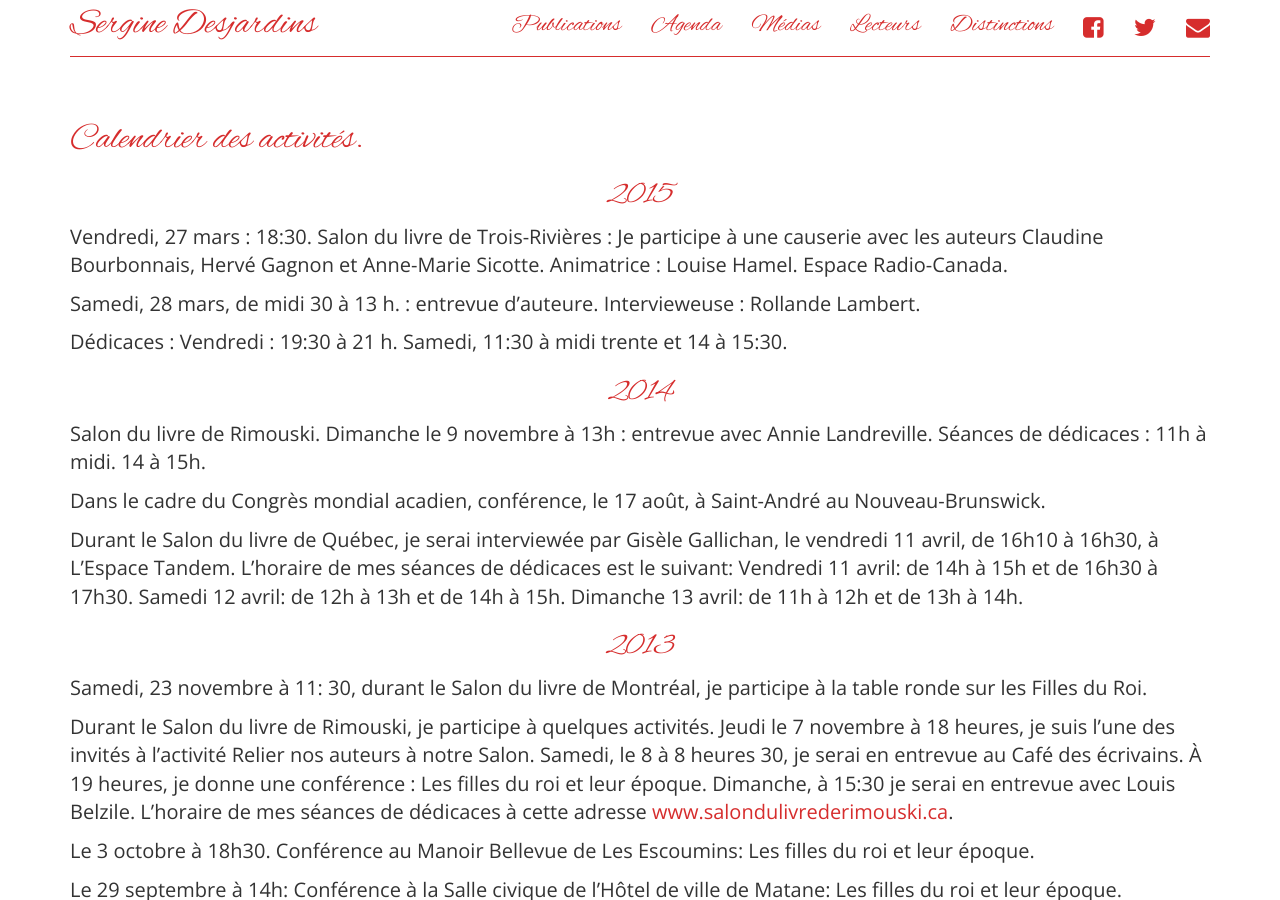
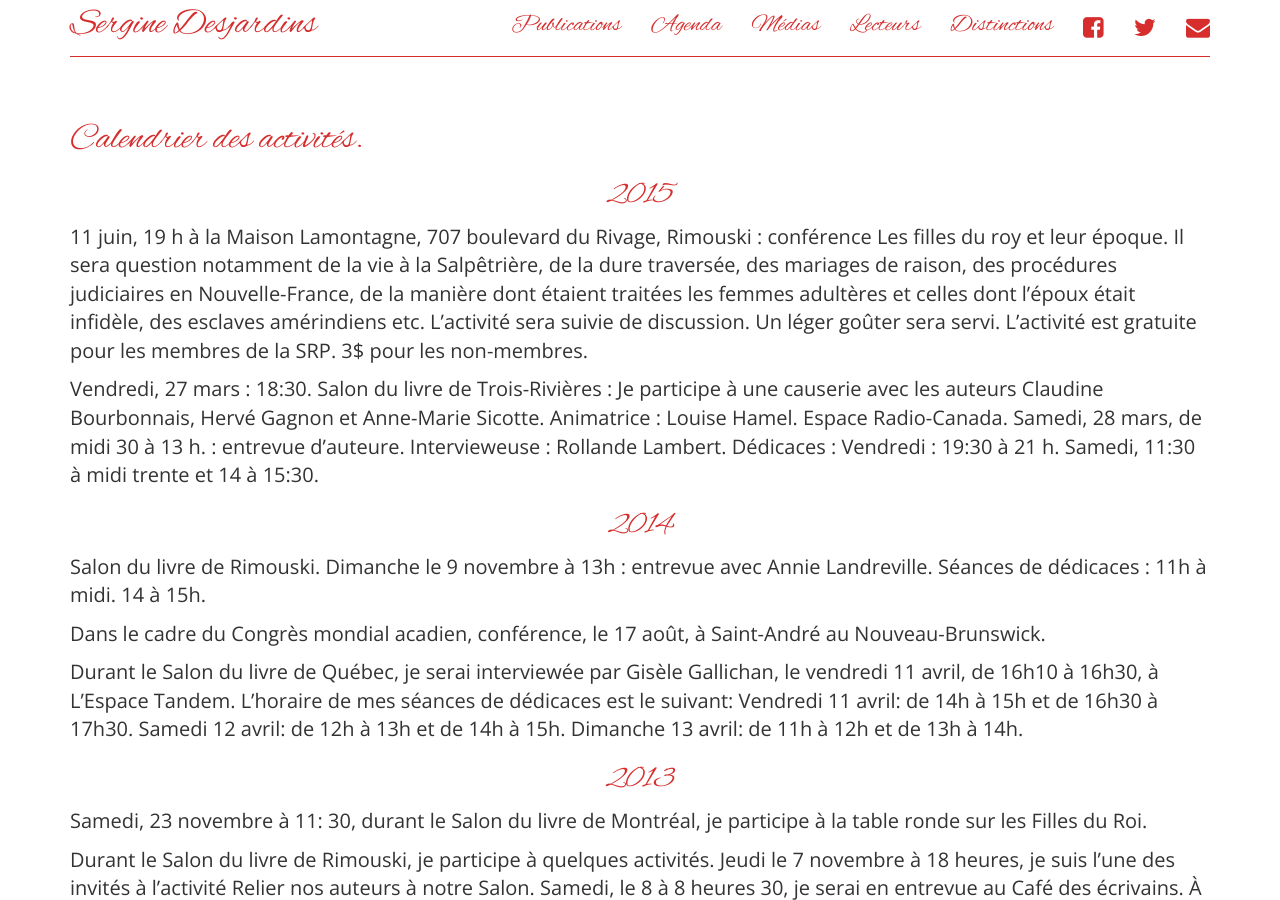
Before and after one commit to serginedesjardins/serginedesjardins.github.io, a Jekyll site: the page built from agenda.md, in a window 1280 px wide and 900 px high. Built offline with Jekyll 4.4.1, drawn with Linux system fonts in a browser that asks for light colours; nearby versions of some CDN libraries.

Commit message:
Update agenda.md
j'ai mis l'info de ma conférence du 11 juin.

```diff
--- a/agenda.md
+++ b/agenda.md
@@ -8,11 +8,9 @@ permalink: /agenda/
 
 ## 2015
 
-Vendredi, 27 mars : 18:30. Salon du livre de Trois-Rivières : Je participe à une causerie avec les auteurs Claudine Bourbonnais, Hervé Gagnon et Anne-Marie Sicotte. Animatrice : Louise Hamel. Espace Radio-Canada.
+11 juin, 19 h à la Maison Lamontagne, 707 boulevard du Rivage, Rimouski : conférence Les filles du roy et leur époque. Il sera question notamment de la vie à la Salpêtrière, de la dure traversée, des mariages de raison, des procédures judiciaires en Nouvelle-France, de la manière dont étaient traitées les femmes adultères et celles dont l'époux était infidèle, des esclaves amérindiens etc. L'activité sera suivie de discussion. Un léger goûter sera servi. L'activité est gratuite pour les membres de la SRP. 3$ pour les non-membres.
 
-Samedi, 28 mars, de midi 30 à 13 h. : entrevue d'auteure. Intervieweuse : Rollande Lambert.
-
-Dédicaces : Vendredi : 19:30 à 21 h. Samedi, 11:30 à midi trente et 14 à 15:30.
+Vendredi, 27 mars : 18:30. Salon du livre de Trois-Rivières : Je participe à une causerie avec les auteurs Claudine Bourbonnais, Hervé Gagnon et Anne-Marie Sicotte. Animatrice : Louise Hamel. Espace Radio-Canada. Samedi, 28 mars, de midi 30 à 13 h. : entrevue d'auteure. Intervieweuse : Rollande Lambert. Dédicaces : Vendredi : 19:30 à 21 h. Samedi, 11:30 à midi trente et 14 à 15:30.
 
 
 ## 2014
```
